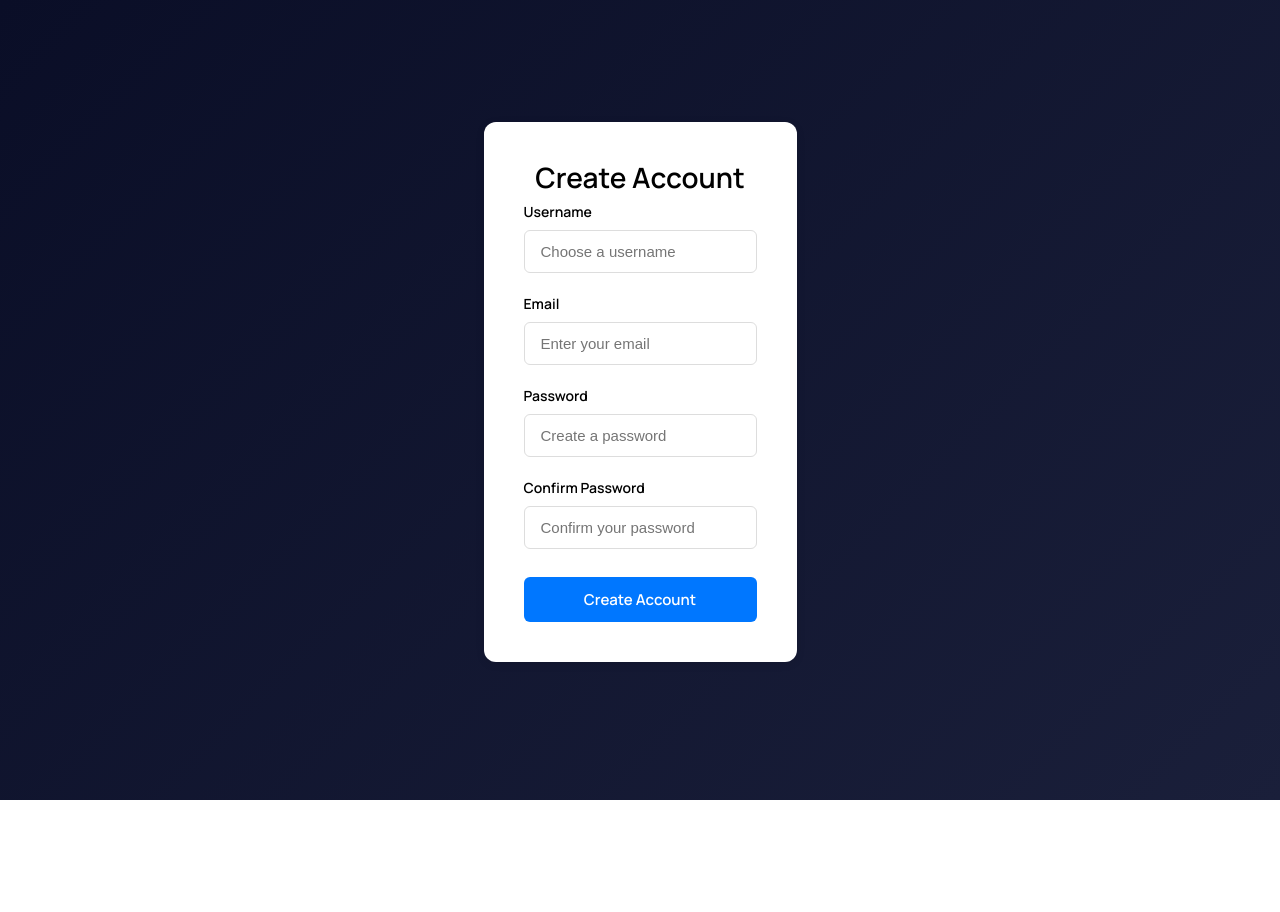
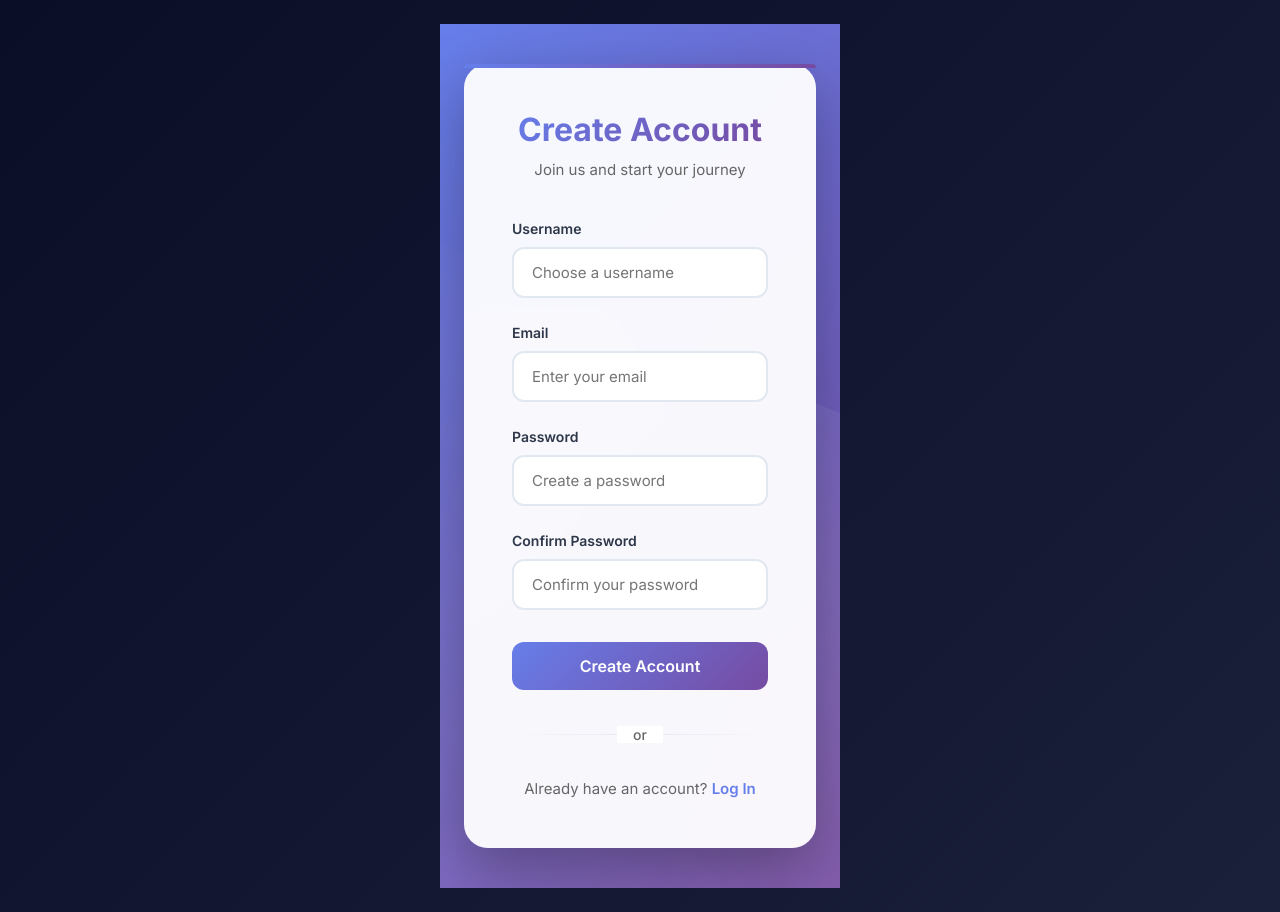
Before and after one commit to lgxnder/Capstone-Project, a React (Vite) app in the folder frontend/: page /register in a window 1280 px wide. Before the commit the page ends 800 px from the top, so only its background shows below. Built offline with nearby package versions, Linux system fonts and the light colour scheme; no server answers.

Commit message:
animations and enhanced login and registration forms

```diff
--- a/frontend/src/pages/LoginPage.css
+++ b/frontend/src/pages/LoginPage.css
@@ -1,43 +1,110 @@
+@import url('https://fonts.googleapis.com/css2?family=Inter:wght@400;500;600;700&display=swap');
+
+* {
+  font-family: 'Inter', system-ui, -apple-system, sans-serif;
+}
+
 .login-container {
   align-self: stretch;
+  background: linear-gradient(135deg, #667eea 0%, #764ba2 100%);
+  position: relative;
+  overflow: hidden;
+}
+
+/* Animated background particles */
+.login-container::before {
+  content: '';
+  position: absolute;
+  width: 200%;
+  height: 200%;
+  background-image:
+    radial-gradient(circle at 20% 50%, rgba(255, 255, 255, 0.1) 0%, transparent 50%),
+    radial-gradient(circle at 80% 80%, rgba(255, 255, 255, 0.1) 0%, transparent 50%),
+    radial-gradient(circle at 40% 20%, rgba(255, 255, 255, 0.1) 0%, transparent 50%);
+  animation: float 20s ease-in-out infinite;
+}
+
+@keyframes float {
+  0%, 100% { transform: translate(0, 0) rotate(0deg); }
+  33% { transform: translate(30px, -30px) rotate(120deg); }
+  66% { transform: translate(-20px, 20px) rotate(240deg); }
 }
 
 .login-inner {
-  min-height: calc(100vh - 4rem);
+  min-height: 100vh;
   display: flex;
   flex-direction: column;
   justify-content: center;
   align-items: center;
-  padding: 24px;
+  padding: 40px 24px;
+  position: relative;
+  z-index: 1;
 }
 
 .login-card {
-  background: #fff;
-  border-radius: 12px;
-  padding: 40px;
-  max-width: 420px;
+  background: rgba(255, 255, 255, 0.95);
+  backdrop-filter: blur(20px);
+  border-radius: 24px;
+  padding: 48px;
+  max-width: 440px;
   width: 100%;
-  box-shadow: 0 2px 8px rgba(0, 0, 0, 0.1);
+  box-shadow:
+    0 20px 60px rgba(0, 0, 0, 0.3),
+    0 0 0 1px rgba(255, 255, 255, 0.1) inset;
   text-align: center;
+  animation: slideUp 0.6s ease-out;
+  position: relative;
+}
+
+@keyframes slideUp {
+  from {
+    opacity: 0;
+    transform: translateY(30px);
+  }
+  to {
+    opacity: 1;
+    transform: translateY(0);
+  }
+}
+
+.login-card::before {
+  content: '';
+  position: absolute;
+  top: 0;
+  left: 0;
+  right: 0;
+  height: 4px;
+  background: linear-gradient(90deg, #667eea, #764ba2);
+  border-radius: 24px 24px 0 0;
 }
 
 .login-card h1 {
-  margin: 0 0 8px 0;
-  font-size: 28px;
+  margin: 0 0 12px 0;
+  font-size: 32px;
   font-weight: 700;
-  color: #000;
+  background: linear-gradient(135deg, #667eea 0%, #764ba2 100%);
+  -webkit-background-clip: text;
+  -webkit-text-fill-color: transparent;
+  background-clip: text;
+  animation: fadeIn 0.8s ease-out 0.2s both;
+}
+
+@keyframes fadeIn {
+  from { opacity: 0; transform: translateY(-10px); }
+  to { opacity: 1; transform: translateY(0); }
 }
 
 .subtitle {
   color: #666;
-  margin: 0 0 32px 0;
+  margin: 0 0 36px 0;
   font-size: 15px;
+  animation: fadeIn 0.8s ease-out 0.3s both;
 }
 
 .login-form {
   display: flex;
   flex-direction: column;
-  gap: 20px;
+  gap: 24px;
   text-align: left;
 }
 
@@ -45,25 +112,36 @@
   display: flex;
   flex-direction: column;
   gap: 8px;
+  animation: fadeIn 0.8s ease-out 0.4s both;
 }
+
+.form-group:nth-child(2) { animation-delay: 0.5s; }
 
 .form-group label {
   font-weight: 600;
   font-size: 14px;
-  color: #000;
+  color: #2d3748;
+  transition: color 0.3s ease;
 }
 
 .form-group input {
-  padding: 12px 16px;
-  border: 1px solid #ddd;
-  border-radius: 6px;
+  padding: 14px 18px;
+  border: 2px solid #e2e8f0;
+  border-radius: 12px;
   font-size: 15px;
-  transition: border-color 0.2s;
+  transition: all 0.3s ease;
+  background: #fff;
 }
 
 .form-group input:focus {
   outline: none;
-  border-color: #0077ff;
+  border-color: #667eea;
+  box-shadow: 0 0 0 4px rgba(102, 126, 234, 0.1);
+  transform: translateY(-2px);
+}
+
+.form-group input:focus ~ label {
+  color: #667eea;
 }
 
 .form-options {
@@ -71,54 +149,105 @@
   justify-content: space-between;
   align-items: center;
   font-size: 14px;
+  animation: fadeIn 0.8s ease-out 0.6s both;
 }
 
 .checkbox-label {
   display: flex;
   align-items: center;
-  gap: 6px;
+  gap: 8px;
   cursor: pointer;
+  transition: transform 0.2s ease;
+}
+
+.checkbox-label:hover {
+  transform: translateX(2px);
 }
 
 .checkbox-label input {
   cursor: pointer;
+  width: 18px;
+  height: 18px;
+  accent-color: #667eea;
 }
 
 .checkbox-label span {
   color: #666;
+  font-weight: 500;
 }
 
 .forgot-link {
-  color: #0077ff;
+  color: #667eea;
   text-decoration: none;
   font-weight: 600;
+  transition: all 0.3s ease;
+  position: relative;
+}
+
+.forgot-link::after {
+  content: '';
+  position: absolute;
+  bottom: -2px;
+  left: 0;
+  width: 0;
+  height: 2px;
+  background: linear-gradient(90deg, #667eea, #764ba2);
+  transition: width 0.3s ease;
+}
+
+.forgot-link:hover::after {
+  width: 100%;
 }
 
 .forgot-link:hover {
-  color: #0063d1;
+  color: #764ba2;
 }
 
 .login-button {
-  padding: 12px 18px;
-  background: #0077ff;
+  padding: 14px 24px;
+  background: linear-gradient(135deg, #667eea 0%, #764ba2 100%);
   color: #fff;
   border: none;
-  border-radius: 6px;
+  border-radius: 12px;
   font-weight: 600;
-  font-size: 15px;
+  font-size: 16px;
   cursor: pointer;
-  transition: background 0.2s;
+  transition: all 0.3s ease;
   margin-top: 8px;
+  position: relative;
+  overflow: hidden;
+  animation: fadeIn 0.8s ease-out 0.7s both;
+}
+
+.login-button::before {
+  content: '';
+  position: absolute;
+  top: 0;
+  left: -100%;
+  width: 100%;
+  height: 100%;
+  background: linear-gradient(90deg, transparent, rgba(255, 255, 255, 0.3), transparent);
+  transition: left 0.5s ease;
+}
+
+.login-button:hover::before {
+  left: 100%;
 }
 
 .login-button:hover {
-  background: #0063d1;
+  transform: translateY(-2px);
+  box-shadow: 0 10px 25px rgba(102, 126, 234, 0.4);
+}
+
+.login-button:active {
+  transform: translateY(0);
 }
 
 .divider {
-  margin: 28px 0;
+  margin: 32px 0;
   position: relative;
   text-align: center;
+  animation: fadeIn 0.8s ease-out 0.8s both;
 }
 
 .divider::before {
@@ -128,36 +257,81 @@
   left: 0;
   right: 0;
   height: 1px;
-  background: #ddd;
+  background: linear-gradient(90deg, transparent, #e2e8f0, transparent);
 }
 
 .divider span {
   position: relative;
-  background: #fff;
-  padding: 0 12px;
+  background: rgba(255, 255, 255, 0.95);
+  padding: 0 16px;
   color: #666;
   font-size: 14px;
+  font-weight: 500;
 }
 
 .register-prompt {
   color: #666;
-  font-size: 14px;
+  font-size: 15px;
   margin: 0;
+  animation: fadeIn 0.8s ease-out 0.9s both;
 }
 
 .register-link {
-  color: #0077ff;
+  color: #667eea;
   text-decoration: none;
   font-weight: 600;
+  transition: all 0.3s ease;
+  position: relative;
+}
+
+.register-link::after {
+  content: '';
+  position: absolute;
+  bottom: -2px;
+  left: 0;
+  width: 0;
+  height: 2px;
+  background: linear-gradient(90deg, #667eea, #764ba2);
+  transition: width 0.3s ease;
+}
+
+.register-link:hover::after {
+  width: 100%;
 }
 
 .register-link:hover {
-  color: #0063d1;
+  color: #764ba2;
+}
+
+/* Error message styling */
+.error-message {
+  background: rgba(239, 68, 68, 0.1);
+  border: 1px solid rgba(239, 68, 68, 0.3);
+  color: #dc2626;
+  padding: 12px 16px;
+  border-radius: 12px;
+  font-size: 14px;
+  animation: shake 0.5s ease;
+  margin-bottom: 16px;
+}
+
+@keyframes shake {
+  0%, 100% { transform: translateX(0); }
+  25% { transform: translateX(-10px); }
+  75% { transform: translateX(10px); }
 }
 
 @media (max-width: 480px) {
   .login-card {
-    padding: 32px 24px;
+    padding: 36px 28px;
+  }
+
+  .login-card h1 {
+    font-size: 28px;
+  }
+
+  .login-inner {
+    padding: 24px 16px;
   }
 
   .form-options {
--- a/frontend/src/pages/LoginPage.jsx
+++ b/frontend/src/pages/LoginPage.jsx
@@ -9,6 +9,7 @@ export default function LoginPage() {
     password: ""
   });
   const [error, setError] = useState("");
+  const [loading, setLoading] = useState(false);
 
   const handleChange = (e) => {
     setFormData({ ...formData, [e.target.id]: e.target.value });
@@ -16,6 +17,9 @@ export default function LoginPage() {
 
   const handleSubmit = async (e) => {
     e.preventDefault();
+    setError("");
+    setLoading(true);
+
     try {
       const response = await fetch("http://127.0.0.1:8000/auth/login/", {
         method: "POST",
@@ -30,10 +34,12 @@ export default function LoginPage() {
         localStorage.setItem("refresh_token", data.tokens.refresh);
         navigate("/chat");
       } else {
-        setError("Invalid credentials");
+        setError(data.error || "Invalid credentials. Please try again.");
       }
     } catch (err) {
-      setError("Server error");
+      setError("Failed to connect to the server. Please try again.");
+    } finally {
+      setLoading(false);
     }
   };
 
@@ -42,16 +48,18 @@ export default function LoginPage() {
       <div className="login-inner">
         <div className="login-card">
           <h1>Welcome Back</h1>
-          {error && <p style={{color: 'red'}}>{error}</p>}
+          <p className="subtitle">Log in to continue your journey</p>
+
+          {error && <div className="error-message">{error}</div>}
 
           <form className="login-form" onSubmit={handleSubmit}>
             <div className="form-group">
               <label htmlFor="username">Username</label>
-              {/* Changed type="email" to text/username because your backend requires 'username' */}
               <input
                 type="text"
                 id="username"
                 placeholder="Enter your username"
+                value={formData.username}
                 onChange={handleChange}
                 required
               />
@@ -62,14 +70,33 @@ export default function LoginPage() {
               <input
                 type="password"
                 id="password"
+                placeholder="Enter your password"
+                value={formData.password}
                 onChange={handleChange}
                 required
               />
             </div>
 
-            <button type="submit" className="login-button">Log In</button>
+            <div className="form-options">
+              <label className="checkbox-label">
+                <input type="checkbox" />
+                <span>Remember me</span>
+              </label>
+              <a href="#" className="forgot-link">Forgot password?</a>
+            </div>
+
+            <button type="submit" className="login-button" disabled={loading}>
+              {loading ? "Logging in..." : "Log In"}
+            </button>
           </form>
-          {/* ... footer links ... */}
+
+          <div className="divider">
+            <span>or</span>
+          </div>
+
+          <p className="register-prompt">
+            Don't have an account? <Link to="/register" className="register-link">Sign Up</Link>
+          </p>
         </div>
       </div>
     </div>
--- a/frontend/src/pages/RegisterPage.css
+++ b/frontend/src/pages/RegisterPage.css
@@ -1,43 +1,110 @@
+@import url('https://fonts.googleapis.com/css2?family=Inter:wght@400;500;600;700&display=swap');
+
+* {
+  font-family: 'Inter', system-ui, -apple-system, sans-serif;
+}
+
 .register-container {
   align-self: stretch;
+  background: linear-gradient(135deg, #667eea 0%, #764ba2 100%);
+  position: relative;
+  overflow: hidden;
+}
+
+/* Animated background particles */
+.register-container::before {
+  content: '';
+  position: absolute;
+  width: 200%;
+  height: 200%;
+  background-image:
+    radial-gradient(circle at 20% 50%, rgba(255, 255, 255, 0.1) 0%, transparent 50%),
+    radial-gradient(circle at 80% 80%, rgba(255, 255, 255, 0.1) 0%, transparent 50%),
+    radial-gradient(circle at 40% 20%, rgba(255, 255, 255, 0.1) 0%, transparent 50%);
+  animation: float 20s ease-in-out infinite;
+}
+
+@keyframes float {
+  0%, 100% { transform: translate(0, 0) rotate(0deg); }
+  33% { transform: translate(30px, -30px) rotate(120deg); }
+  66% { transform: translate(-20px, 20px) rotate(240deg); }
 }
 
 .register-inner {
-  min-height: calc(100vh - 4rem);
+  min-height: 100vh;
   display: flex;
   flex-direction: column;
   justify-content: center;
   align-items: center;
-  padding: 24px;
+  padding: 40px 24px;
+  position: relative;
+  z-index: 1;
 }
 
 .register-card {
-  background: #fff;
-  border-radius: 12px;
-  padding: 40px;
-  max-width: 420px;
+  background: rgba(255, 255, 255, 0.95);
+  backdrop-filter: blur(20px);
+  border-radius: 24px;
+  padding: 48px;
+  max-width: 440px;
   width: 100%;
-  box-shadow: 0 2px 8px rgba(0, 0, 0, 0.1);
+  box-shadow:
+    0 20px 60px rgba(0, 0, 0, 0.3),
+    0 0 0 1px rgba(255, 255, 255, 0.1) inset;
   text-align: center;
+  animation: slideUp 0.6s ease-out;
+  position: relative;
+}
+
+@keyframes slideUp {
+  from {
+    opacity: 0;
+    transform: translateY(30px);
+  }
+  to {
+    opacity: 1;
+    transform: translateY(0);
+  }
+}
+
+.register-card::before {
+  content: '';
+  position: absolute;
+  top: 0;
+  left: 0;
+  right: 0;
+  height: 4px;
+  background: linear-gradient(90deg, #667eea, #764ba2);
+  border-radius: 24px 24px 0 0;
 }
 
 .register-card h1 {
-  margin: 0 0 8px 0;
-  font-size: 28px;
+  margin: 0 0 12px 0;
+  font-size: 32px;
   font-weight: 700;
-  color: #000;
+  background: linear-gradient(135deg, #667eea 0%, #764ba2 100%);
+  -webkit-background-clip: text;
+  -webkit-text-fill-color: transparent;
+  background-clip: text;
+  animation: fadeIn 0.8s ease-out 0.2s both;
+}
+
+@keyframes fadeIn {
+  from { opacity: 0; transform: translateY(-10px); }
+  to { opacity: 1; transform: translateY(0); }
 }
 
 .subtitle {
   color: #666;
-  margin: 0 0 32px 0;
+  margin: 0 0 36px 0;
   font-size: 15px;
+  animation: fadeIn 0.8s ease-out 0.3s both;
 }
 
 .register-form {
   display: flex;
   flex-direction: column;
-  gap: 20px;
+  gap: 24px;
   text-align: left;
 }
 
@@ -45,73 +112,85 @@
   display: flex;
   flex-direction: column;
   gap: 8px;
+  animation: fadeIn 0.8s ease-out 0.4s both;
 }
+
+.form-group:nth-child(2) { animation-delay: 0.5s; }
+.form-group:nth-child(3) { animation-delay: 0.6s; }
+.form-group:nth-child(4) { animation-delay: 0.7s; }
 
 .form-group label {
   font-weight: 600;
   font-size: 14px;
-  color: #000;
+  color: #2d3748;
+  transition: color 0.3s ease;
 }
 
 .form-group input {
-  padding: 12px 16px;
-  border: 1px solid #ddd;
-  border-radius: 6px;
+  padding: 14px 18px;
+  border: 2px solid #e2e8f0;
+  border-radius: 12px;
   font-size: 15px;
-  transition: border-color 0.2s;
+  transition: all 0.3s ease;
+  background: #fff;
 }
 
 .form-group input:focus {
   outline: none;
-  border-color: #0077ff;
+  border-color: #667eea;
+  box-shadow: 0 0 0 4px rgba(102, 126, 234, 0.1);
+  transform: translateY(-2px);
 }
 
-.terms-label {
-  display: flex;
-  align-items: flex-start;
-  gap: 8px;
-  cursor: pointer;
-  font-size: 14px;
-  color: #666;
-  text-align: left;
-}
-
-.terms-label input {
-  margin-top: 3px;
-  cursor: pointer;
-}
-
-.terms-link {
-  color: #0077ff;
-  text-decoration: none;
-  font-weight: 600;
-}
-
-.terms-link:hover {
-  color: #0063d1;
+.form-group input:focus + label {
+  color: #667eea;
 }
 
 .register-button {
-  padding: 12px 18px;
-  background: #0077ff;
+  padding: 14px 24px;
+  background: linear-gradient(135deg, #667eea 0%, #764ba2 100%);
   color: #fff;
   border: none;
-  border-radius: 6px;
+  border-radius: 12px;
   font-weight: 600;
-  font-size: 15px;
+  font-size: 16px;
   cursor: pointer;
-  transition: background 0.2s;
+  transition: all 0.3s ease;
   margin-top: 8px;
+  position: relative;
+  overflow: hidden;
+  animation: fadeIn 0.8s ease-out 0.8s both;
+}
+
+.register-button::before {
+  content: '';
+  position: absolute;
+  top: 0;
+  left: -100%;
+  width: 100%;
+  height: 100%;
+  background: linear-gradient(90deg, transparent, rgba(255, 255, 255, 0.3), transparent);
+  transition: left 0.5s ease;
+}
+
+.register-button:hover::before {
+  left: 100%;
 }
 
 .register-button:hover {
-  background: #0063d1;
+  transform: translateY(-2px);
+  box-shadow: 0 10px 25px rgba(102, 126, 234, 0.4);
+}
+
+.register-button:active {
+  transform: translateY(0);
 }
 
 .divider {
-  margin: 28px 0;
+  margin: 32px 0;
   position: relative;
   text-align: center;
+  animation: fadeIn 0.8s ease-out 0.9s both;
 }
 
 .divider::before {
@@ -121,35 +200,80 @@
   left: 0;
   right: 0;
   height: 1px;
-  background: #ddd;
+  background: linear-gradient(90deg, transparent, #e2e8f0, transparent);
 }
 
 .divider span {
   position: relative;
-  background: #fff;
-  padding: 0 12px;
+  background: rgba(255, 255, 255, 0.95);
+  padding: 0 16px;
   color: #666;
   font-size: 14px;
+  font-weight: 500;
 }
 
 .login-prompt {
   color: #666;
-  font-size: 14px;
+  font-size: 15px;
   margin: 0;
+  animation: fadeIn 0.8s ease-out 1s both;
 }
 
 .login-link {
-  color: #0077ff;
+  color: #667eea;
   text-decoration: none;
   font-weight: 600;
+  transition: all 0.3s ease;
+  position: relative;
+}
+
+.login-link::after {
+  content: '';
+  position: absolute;
+  bottom: -2px;
+  left: 0;
+  width: 0;
+  height: 2px;
+  background: linear-gradient(90deg, #667eea, #764ba2);
+  transition: width 0.3s ease;
+}
+
+.login-link:hover::after {
+  width: 100%;
 }
 
 .login-link:hover {
-  color: #0063d1;
+  color: #764ba2;
+}
+
+/* Error message styling */
+.error-message {
+  background: rgba(239, 68, 68, 0.1);
+  border: 1px solid rgba(239, 68, 68, 0.3);
+  color: #dc2626;
+  padding: 12px 16px;
+  border-radius: 12px;
+  font-size: 14px;
+  animation: shake 0.5s ease;
+  margin-bottom: 16px;
+}
+
+@keyframes shake {
+  0%, 100% { transform: translateX(0); }
+  25% { transform: translateX(-10px); }
+  75% { transform: translateX(10px); }
 }
 
 @media (max-width: 480px) {
   .register-card {
-    padding: 32px 24px;
+    padding: 36px 28px;
+  }
+
+  .register-card h1 {
+    font-size: 28px;
+  }
+
+  .register-inner {
+    padding: 24px 16px;
   }
 }
--- a/frontend/src/pages/RegisterPage.jsx
+++ b/frontend/src/pages/RegisterPage.jsx
@@ -4,25 +4,24 @@ import "./RegisterPage.css";
 
 export default function RegisterPage() {
   const navigate = useNavigate();
-  // 1. State to hold form data
   const [formData, setFormData] = useState({
     username: "",
     email: "",
     password: "",
     password2: "",
-    first_name: "" // Optional but good to have
+    first_name: ""
   });
   const [error, setError] = useState("");
+  const [loading, setLoading] = useState(false);
 
-  // 2. Handle typing
   const handleChange = (e) => {
     setFormData({ ...formData, [e.target.id]: e.target.value });
   };
 
-  // 3. Handle Form Submission
   const handleSubmit = async (e) => {
     e.preventDefault();
     setError("");
+    setLoading(true);
 
     try {
       const response = await fetch("http://127.0.0.1:8000/auth/register/", {
@@ -36,16 +35,20 @@ export default function RegisterPage() {
       const data = await response.json();
 
       if (response.ok) {
-        // Registration success: Save tokens and redirect
         localStorage.setItem("access_token", data.tokens.access);
         localStorage.setItem("refresh_token", data.tokens.refresh);
-        navigate("/chat"); // Redirect to chat after signup
+        navigate("/chat");
       } else {
-        // Handle backend validation errors
-        setError(JSON.stringify(data));
+        // Better error formatting
+        const errorMsg = Object.entries(data)
+          .map(([key, value]) => `${key}: ${Array.isArray(value) ? value.join(', ') : value}`)
+          .join(' • ');
+        setError(errorMsg || "Registration failed");
       }
     } catch (err) {
-      setError("Failed to connect to the server.");
+      setError("Failed to connect to the server. Please try again.");
+    } finally {
+      setLoading(false);
     }
   };
 
@@ -54,16 +57,18 @@ export default function RegisterPage() {
       <div className="register-inner">
         <div className="register-card">
           <h1>Create Account</h1>
-          {error && <p style={{color: 'red'}}>{error}</p>}
+          <p className="subtitle">Join us and start your journey</p>
+
+          {error && <div className="error-message">{error}</div>}
 
           <form className="register-form" onSubmit={handleSubmit}>
             <div className="form-group">
               <label htmlFor="username">Username</label>
-              {/* Added Username field because Django requires it */}
               <input
                 type="text"
                 id="username"
                 placeholder="Choose a username"
+                value={formData.username}
                 onChange={handleChange}
                 required
               />
@@ -75,6 +80,7 @@ export default function RegisterPage() {
                 type="email"
                 id="email"
                 placeholder="Enter your email"
+                value={formData.email}
                 onChange={handleChange}
                 required
               />
@@ -86,6 +92,7 @@ export default function RegisterPage() {
                 type="password"
                 id="password"
                 placeholder="Create a password"
+                value={formData.password}
                 onChange={handleChange}
                 required
               />
@@ -97,16 +104,24 @@ export default function RegisterPage() {
                 type="password"
                 id="password2"
                 placeholder="Confirm your password"
+                value={formData.password2}
                 onChange={handleChange}
                 required
               />
             </div>
 
-            <button type="submit" className="register-button">
-              Create Account
+            <button type="submit" className="register-button" disabled={loading}>
+              {loading ? "Creating Account..." : "Create Account"}
             </button>
           </form>
-          {/* ... footer links ... */}
+
+          <div className="divider">
+            <span>or</span>
+          </div>
+
+          <p className="login-prompt">
+            Already have an account? <Link to="/login" className="login-link">Log In</Link>
+          </p>
         </div>
       </div>
     </div>
```
